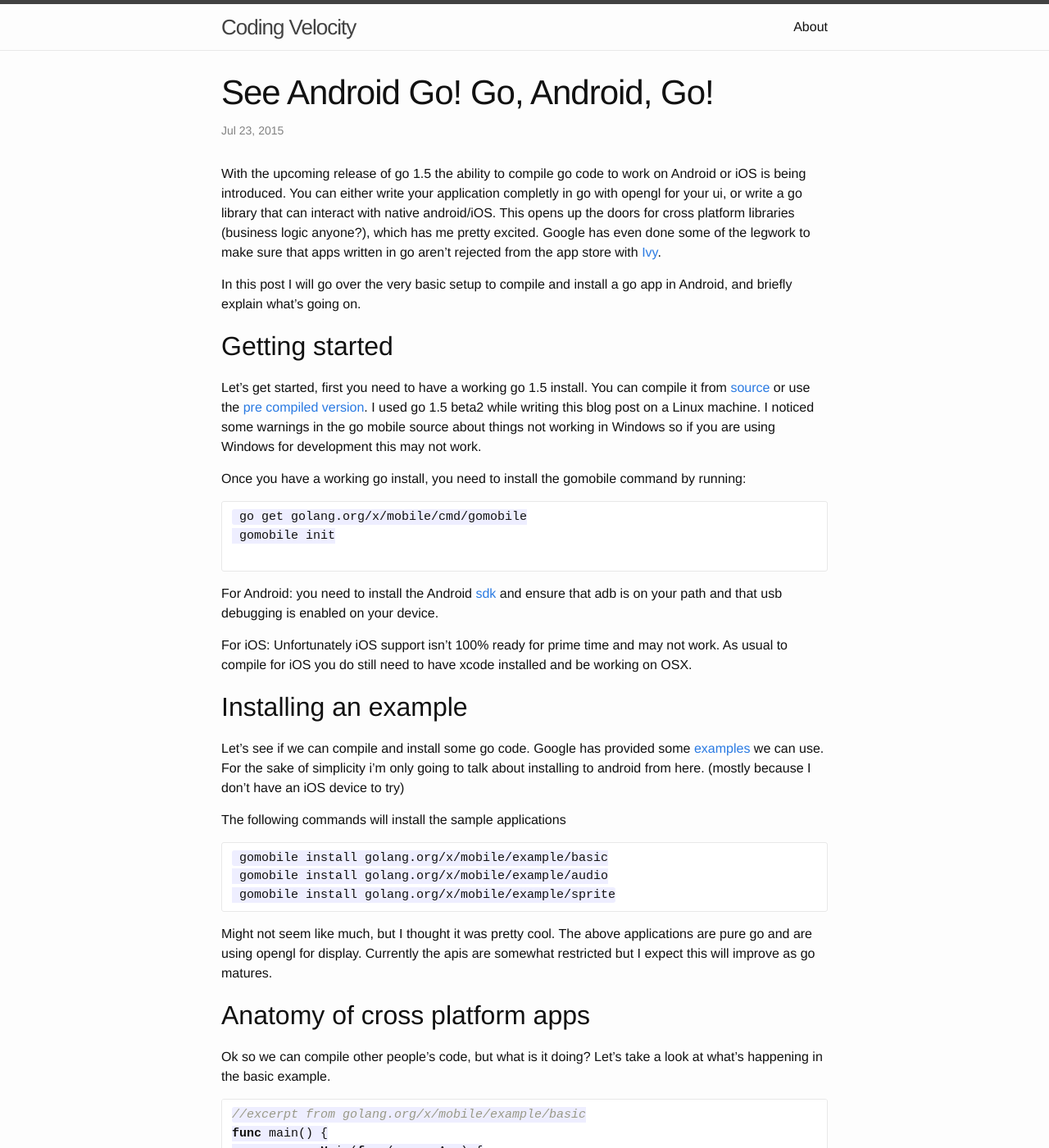
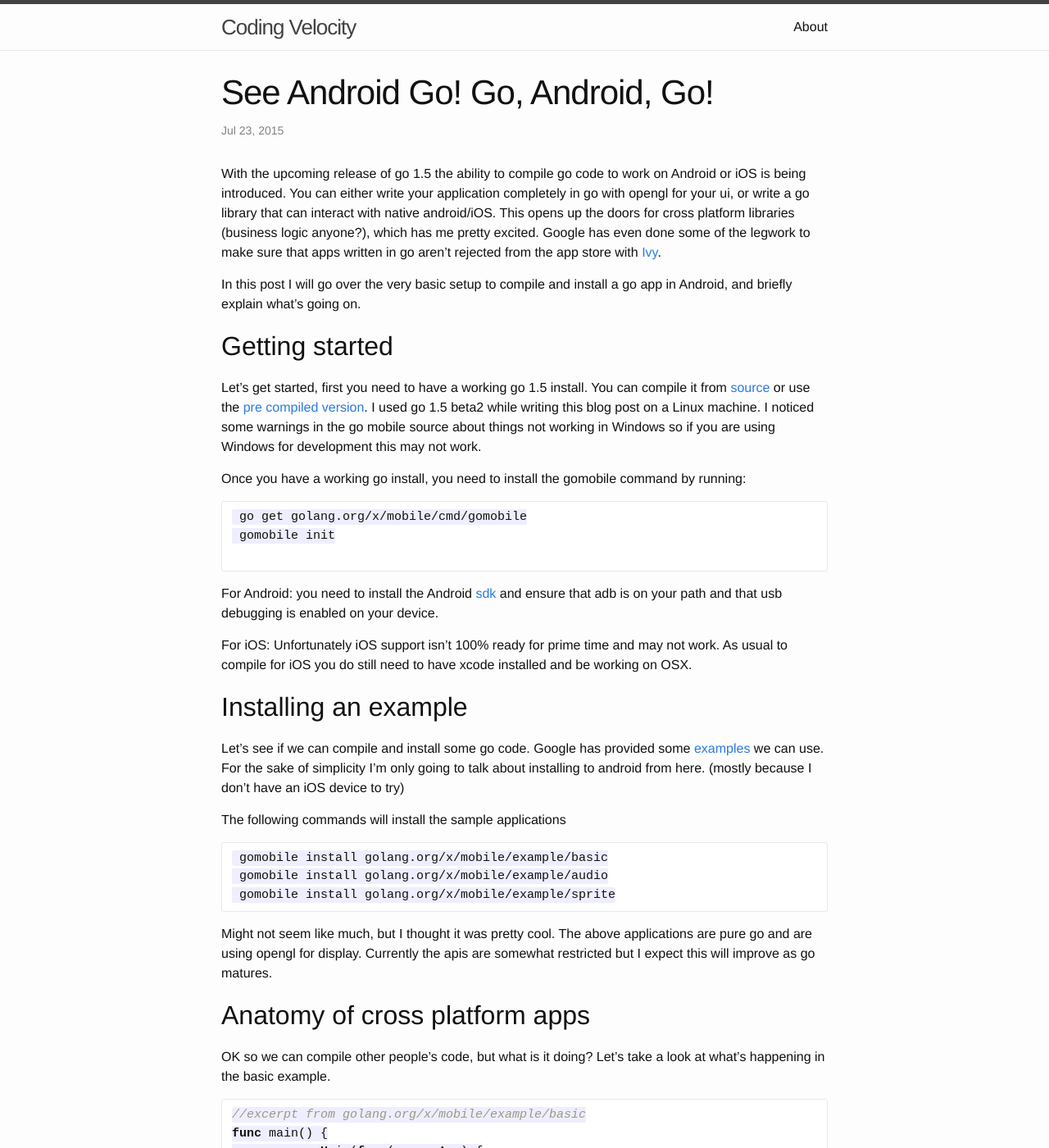
Before and after one commit to catwomey/catwomey.github.io, a Jekyll site: the page built from _posts/2015-07-23-go-mobile-intro.markdown, in a window 1280 px wide and 1400 px high. Shown: the whole window at 82% size. Built offline with Jekyll 4.4.1, drawn with Linux system fonts in a browser that asks for light colours; Markdown is read by kramdown in place of the engine named in the settings; comment, search, counter and statistics services are not loaded; some of the changed text lies outside the part shown.

Commit message:
spelling

````diff
--- a/_posts/2015-07-23-go-mobile-intro.markdown
+++ b/_posts/2015-07-23-go-mobile-intro.markdown
@@ -5,7 +5,7 @@ date:   2015-07-23
 tags: go mobile
 ---
 
-With the upcoming release of go 1.5 the ability to compile go code to work on Android or iOS is being introduced.  You can either write your application completly in go with opengl for your ui, or write a go library that can interact with native android/iOS. This opens up the doors for cross platform libraries (business logic anyone?), which has me pretty excited.  Google has even done some of the legwork to make sure that apps written in go aren't rejected from the app store with [Ivy](https://itunes.apple.com/us/app/ivy-big-number-calculator/id1012116478?mt=8).
+With the upcoming release of go 1.5 the ability to compile go code to work on Android or iOS is being introduced.  You can either write your application completely in go with opengl for your ui, or write a go library that can interact with native android/iOS. This opens up the doors for cross platform libraries (business logic anyone?), which has me pretty excited.  Google has even done some of the legwork to make sure that apps written in go aren't rejected from the app store with [Ivy](https://itunes.apple.com/us/app/ivy-big-number-calculator/id1012116478?mt=8).
 
 In this post I will go over the very basic setup to compile and install a go app in Android, and briefly explain what's going on.
 
@@ -28,7 +28,7 @@ For iOS: Unfortunately iOS support isn't 100% ready for prime time and may not w
 
 ##Installing an example
 
-Let's see if we can compile and install some go code. Google has provided some [examples](https://godoc.org/golang.org/x/mobile/example) we can use. For the sake of simplicity i'm only going to talk about installing to android from here. (mostly because I don't have an iOS device to try)
+Let's see if we can compile and install some go code. Google has provided some [examples](https://godoc.org/golang.org/x/mobile/example) we can use. For the sake of simplicity I'm only going to talk about installing to android from here. (mostly because I don't have an iOS device to try)
 
 The following commands will install the sample applications
 
@@ -42,7 +42,7 @@ Might not seem like much, but I thought it was pretty cool. The above applicatio
 
 ##Anatomy of cross platform apps
 
-Ok so we can compile other people's code, but what is it doing? Let's take a look at what's happening in the basic example.
+OK so we can compile other people's code, but what is it doing? Let's take a look at what's happening in the basic example.
 
 ```go
 //excerpt from golang.org/x/mobile/example/basic
````
Also changed, not shown: other parts of _posts/2015-07-23-go-mobile-intro.markdown (+1 -1 lines).
